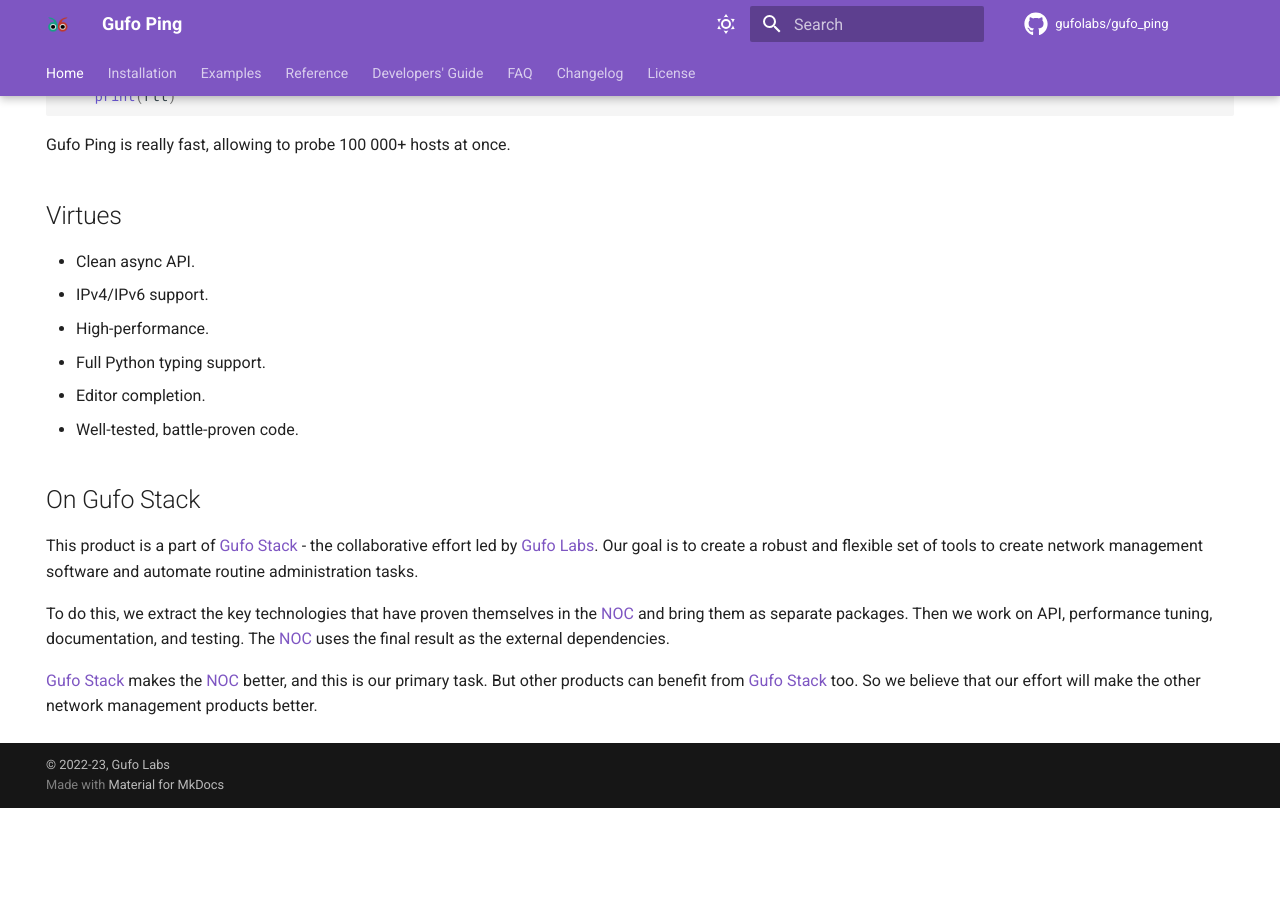
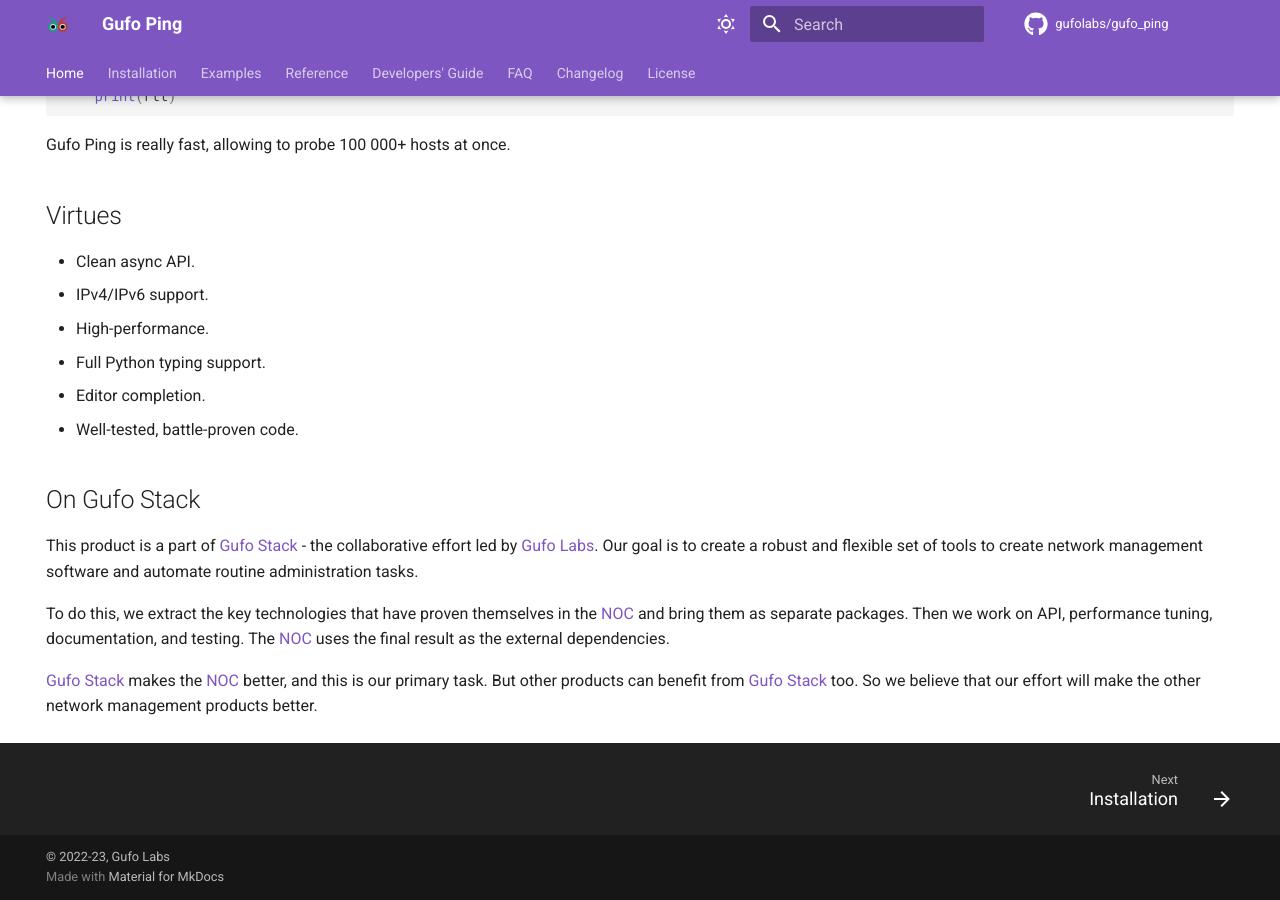
Before and after one commit to gufolabs/gufo_ping, an MkDocs documentation site: the page built from docs/index.md, in a window 1280 px wide and 900 px high, scrolled down 1172 px. Built offline with MkDocs 1.6.1 and Material for MkDocs 9.7.7, drawn with Linux system fonts in a browser that asks for light colours; comment, search, counter and statistics services are not loaded; before the commit the page ends 1980 px from its top, so only the background shows below that.

Commit message:
docs: Improved navigation and fixed emoji

```diff
--- a/mkdocs.yml
+++ b/mkdocs.yml
@@ -51,8 +51,10 @@
         icon: material/weather-night
         name: Switch to light mode
   features:
+    - content.action.edit
     - navigation.tabs
     - navigation.tabs.sticky
+    - navigation.footer
 watch:
   - docs/
   - src/gufo/
@@ -85,8 +87,8 @@
   - pymdownx.tasklist:
       custom_checkbox: true
   - pymdownx.emoji:
-      emoji_index: !!python/name:materialx.emoji.twemoji
-      emoji_generator: !!python/name:materialx.emoji.to_svg
+      emoji_index: !!python/name:material.extensions.emoji.twemoji
+      emoji_generator: !!python/name:material.extensions.emoji.to_svg
 extra:
   analytics:
     provider: google
```
